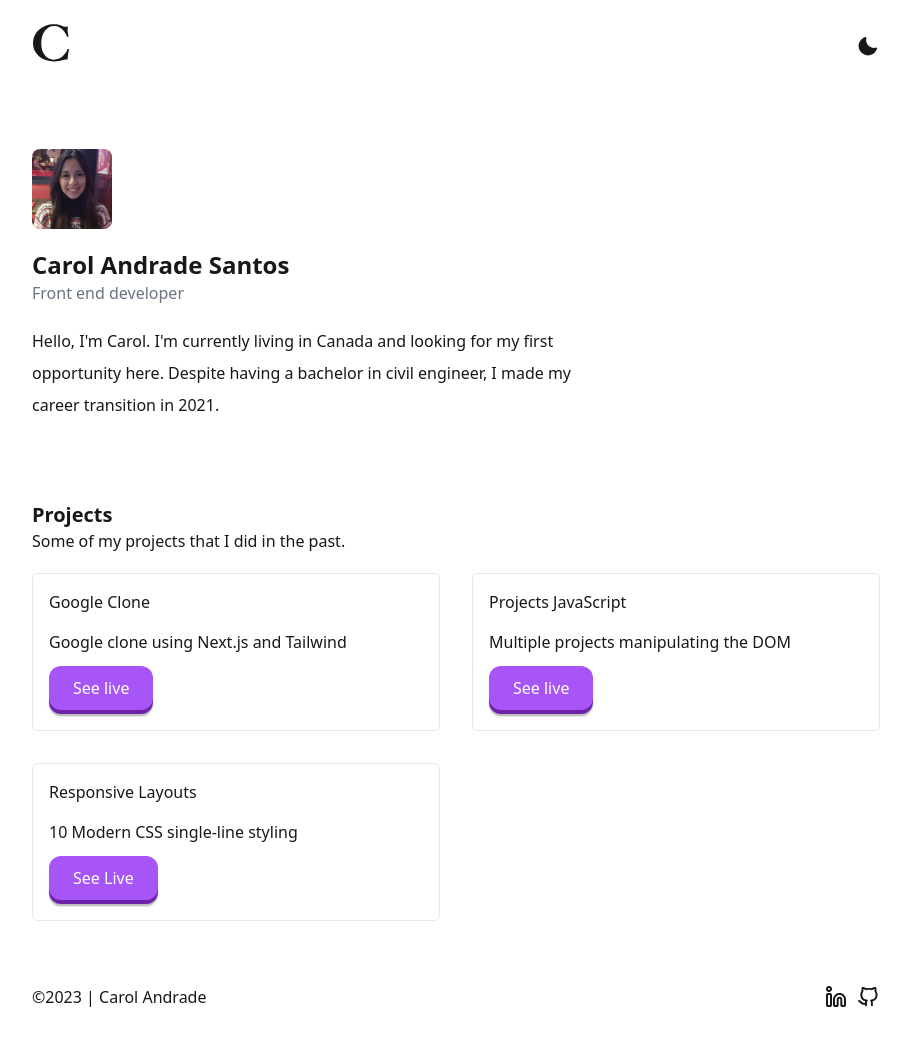
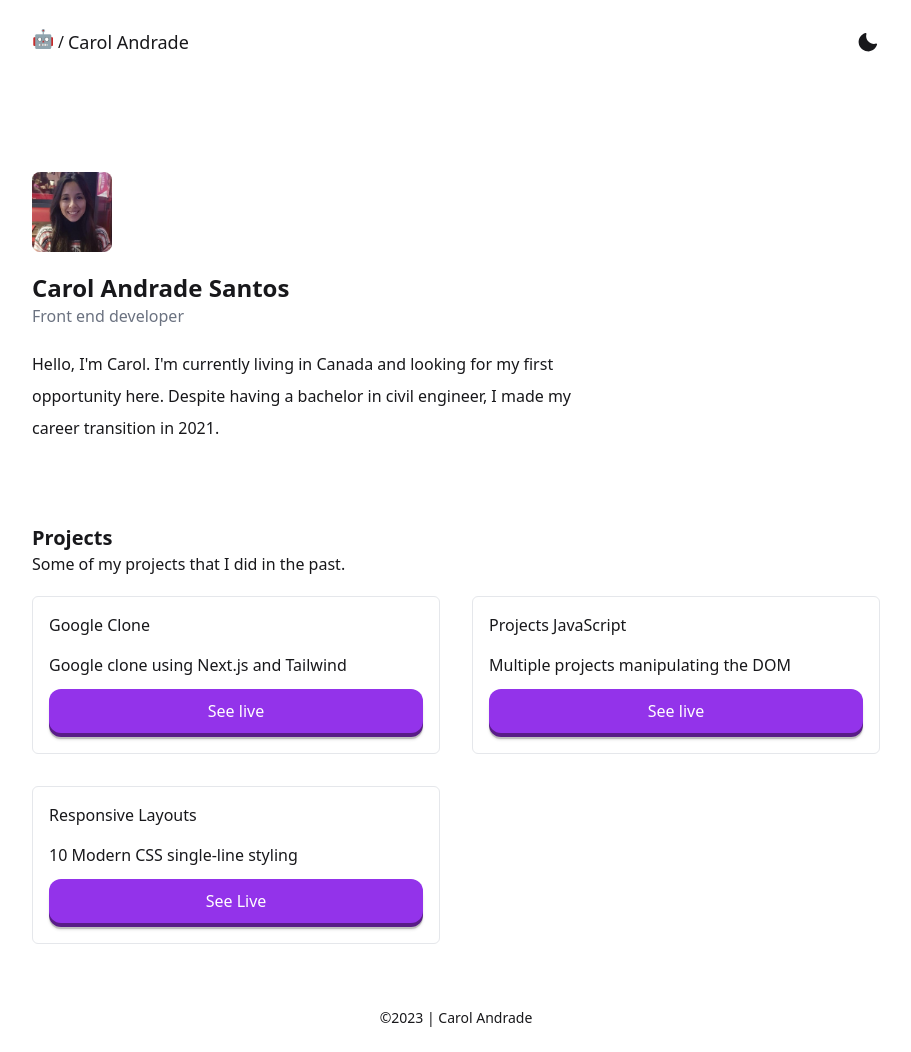
Before and after one commit to carolandrade1/carolandrade.dev, a Next.js app: page / in a window 1280 px wide. Shown: the whole page, without its empty margins (184-1095 px from the left). Built offline with nearby package versions, Linux system fonts and the light colour scheme; a web font is replaced by a local one.

Commit message:
refactor: update style on components

```diff
--- a/components/button3D.tsx
+++ b/components/button3D.tsx
@@ -7,12 +7,12 @@ interface ButtonComponents {
 
 export const Button3d = ({href, text}:ButtonComponents) => {
     return (
-        <a href={href} className="pushable group block relative w-fit border-none bg-transparent p-0 cursor-pointer outline-offset-4 hover:brightness-110" target="_blank" rel="noopener noreferrer">
-            <span className="shadow absolute top-0 left-0 w-full h-full rounded-xl bg-black/25 will-change-transform translate-y-0.5 group-hover:translate-y-1 group-active:translate-y-px "></span>
-            <span className="absolute top-0 left-0 w-full h-full rounded-xl bg-gradient-to-l from-purple-800 to-purple-800"></span>
-            <span className="front block relative py-2.5 px-6 text-white -translate-y-1 group-hover:-translate-y-1.5 group-active:-translate-y-0.5 rounded-xl will-change-transform bg-purple-500">
+        <a href={href} className="pushable group block relative w-full border-none bg-transparent p-0 cursor-pointer outline-offset-4 hover:brightness-110" target="_blank" rel="noopener noreferrer">
+            <span aria-hidden="true" className="shadow absolute top-0 left-0 w-full h-full rounded-xl bg-black/25 will-change-transform translate-y-0.5 group-hover:translate-y-1 group-active:translate-y-px"></span>
+            <span aria-hidden="true" className="absolute top-0 left-0 w-full h-full rounded-xl bg-gradient-to-l from-purple-900 to-purple-900"></span>
+            <p aria-hidden="true" className="front block relative py-2.5 px-6 text-white -translate-y-1 group-hover:-translate-y-1.5 group-active:-translate-y-0.5 rounded-xl will-change-transform bg-purple-600 text-center font-medium">
                 {text}
-            </span>
+            </p>
         </a>
     )
 }
--- a/components/footer.tsx
+++ b/components/footer.tsx
@@ -2,20 +2,10 @@ import { GithubIcon, LinkedinIcon } from '@/components/icons';
 
 export const Footer = () => {
     return (
-        <footer className="flex justify-between items-end">
-        <div className="flex flex-col">
-            ©{new Date().getFullYear()} | Carol Andrade
-        </div>
-        <address className="flex items-center gap-2">
-          <a href="https://www.linkedin.com/in/carolandrade1/" title="LinkedIn" target="_blank" rel="noopener noreferrer">
-            <LinkedinIcon />
-            <span className="sr-only">GitHub</span>
-          </a>
-          <a href="https://github.com/carolandrade1" title="Github" target="_blank" rel="noopener noreferrer">
-            <GithubIcon />
-            <span className="sr-only">GitHub</span>
-          </a>
-        </address>
+        <footer className="flex justify-center">
+          <div className="flex flex-col text-sm">
+              ©{new Date().getFullYear()} | Carol Andrade
+          </div>
       </footer>
     )
 };
--- a/components/logo.tsx
+++ b/components/logo.tsx
@@ -1,16 +1,22 @@
 import Link from "next/link"
-import { LogoIcon } from "./icons";
 
 export const Logo = () => {
   return (
     <Link
     href="/"
-    aria-label="Logo Carol Andrade"
+    aria-label="Carol Andrade"
     title="Home"
+    className="flex items-center gap-x-1"
     >
-      <div>
-        <LogoIcon />
-      </div>
+      <span className="pb-2 text-lg">
+        🤖
+      </span>
+      <span>
+        /
+      </span>
+      <h1 className="text-lg">
+        Carol Andrade
+      </h1>
     </Link>
   )
 };
--- a/components/navbar.tsx
+++ b/components/navbar.tsx
@@ -45,7 +45,7 @@ export const Navbar = () => {
     // let pathname = usePathname();
 
   return (
-    <header className="flex justify-between items-center mb-20">
+    <header className="flex justify-between items-center mb-28">
         <Logo />
 
         <ToggleTheme />
```
